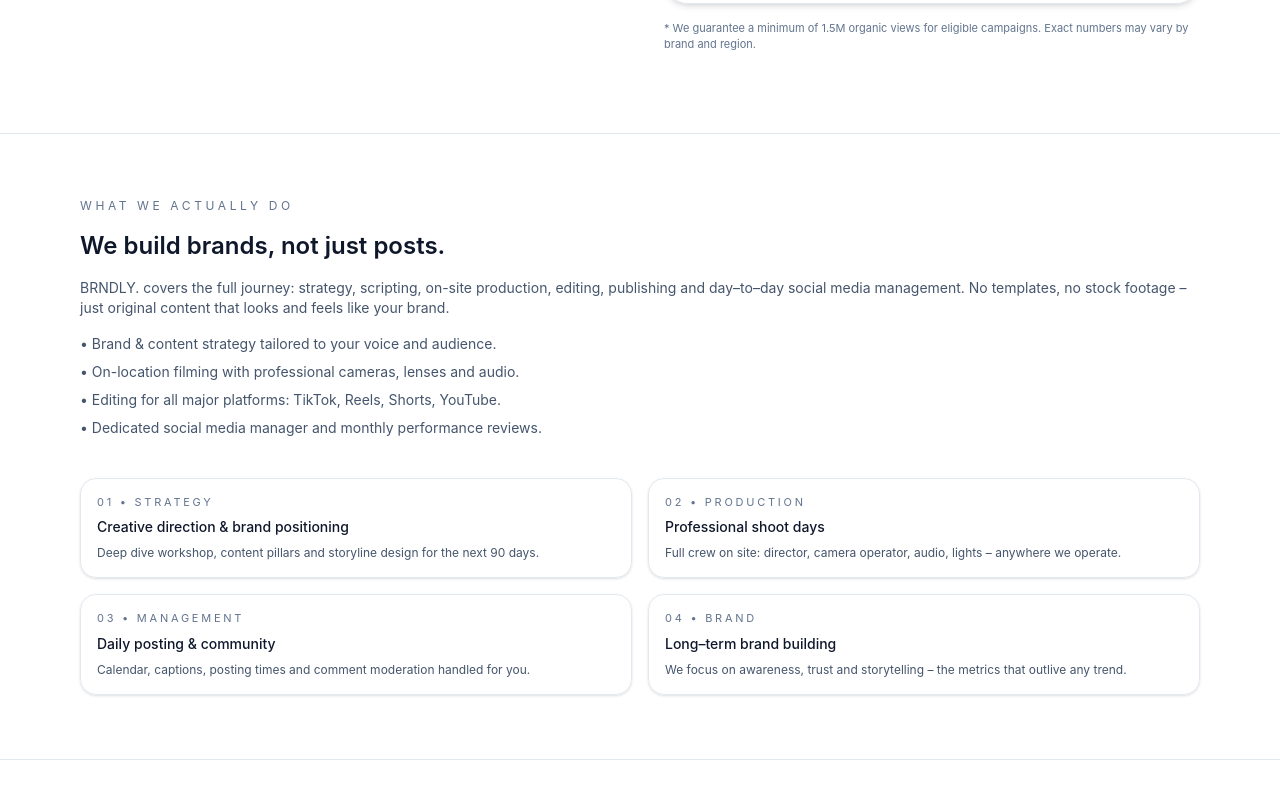
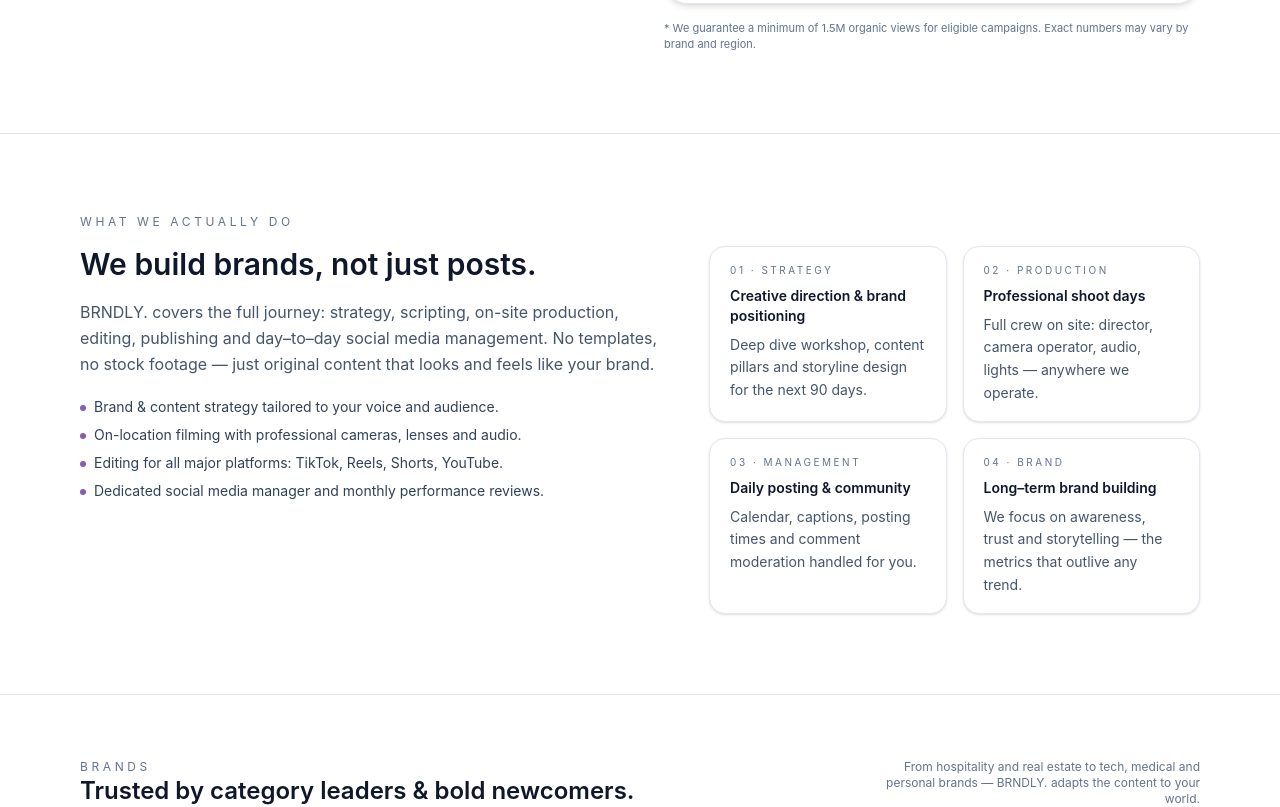
Before and after one commit to PaulMoza77/BRNDLY, a React (Vite) app: page / in a window 1280 px wide. Shown: the part 803-1610 px from the top of the page. Built offline with nearby package versions, Linux system fonts and the light colour scheme; no server answers; the database is empty.

Commit message:
About edit added in HomeEdit

```diff
--- a/src/components/brndly/BrndlyLandingPreview.tsx
+++ b/src/components/brndly/BrndlyLandingPreview.tsx
@@ -69,14 +69,24 @@
             }}
             onUpdateMetric={(id: string, partial: Partial<HeroMetric>) => {
               const current = (cfg.hero.metrics ?? []) as HeroMetric[];
-              const next = current.map((m) => (m.id === id ? { ...m, ...partial } : m));
+              const next = current.map((m) =>
+                m.id === id ? { ...m, ...partial } : m
+              );
               patchHero({ metrics: next as any });
             }}
             onUpdateChips={(chips: string[]) => patchHero({ chips })}
           />
         )}
 
-        {cfg.sections.about && <About />}
+        {cfg.sections.about && (
+          <About
+            kicker={cfg.about.kicker}
+            title={cfg.about.title}
+            subtitle={cfg.about.subtitle}
+            bullets={cfg.about.bullets}
+            cards={cfg.about.cards}
+          />
+        )}
 
         {cfg.sections.brands && (
           <Brands
--- a/src/components/brndly/admin/HomeEdit.tsx
+++ b/src/components/brndly/admin/HomeEdit.tsx
@@ -7,6 +7,7 @@
   BrandCardItem,
   PortfolioItem,
   PortfolioPlatform,
+  AboutCard,
 } from "./homeConfig";
 import BrndlyLandingPreview from "@/components/brndly/BrndlyLandingPreview";
 import { Plus, Trash2, ChevronDown } from "lucide-react";
@@ -138,6 +139,34 @@
 
   function setHero(partial: Partial<HomeConfig["hero"]>) {
     setConfig({ ...config, hero: { ...config.hero, ...partial } });
+  }
+
+  function setAbout(partial: Partial<HomeConfig["about"]>) {
+    setConfig({ ...config, about: { ...config.about, ...partial } });
+  }
+
+  function updateAboutBullet(index: number, value: string) {
+    const next = (config.about.bullets ?? []).map((b, i) =>
+      i === index ? value : b
+    );
+    setAbout({ bullets: next });
+  }
+
+  function addAboutBullet() {
+    const next = [...(config.about.bullets ?? []), "New bullet..."];
+    setAbout({ bullets: next });
+  }
+
+  function removeAboutBullet(index: number) {
+    const next = (config.about.bullets ?? []).filter((_, i) => i !== index);
+    setAbout({ bullets: next });
+  }
+
+  function updateAboutCard(index: number, partial: Partial<AboutCard>) {
+    const next = (config.about.cards ?? []).map((c, i) =>
+      i === index ? { ...c, ...partial } : c
+    );
+    setAbout({ cards: next });
   }
 
   function setBrands(partial: Partial<HomeConfig["brands"]>) {
@@ -381,7 +410,6 @@
                 />
               </Field>
 
-              {/* ===== NEW: HERO METRICS EDITOR ===== */}
               <Field label="Hero metrics (edit + reorder)">
                 <div className="grid gap-3">
                   {(config.hero.metrics || []).map((m, idx) => (
@@ -440,7 +468,6 @@
                 </div>
               </Field>
 
-              {/* ===== NEW: HERO CHIPS EDITOR ===== */}
               <Field label="Hero chips (3 items)">
                 <div className="grid gap-2">
                   {(config.hero.chips || ["", "", ""]).slice(0, 3).map((c, i) => (
@@ -460,6 +487,114 @@
                   ))}
                 </div>
               </Field>
+            </div>
+          </Panel>
+
+          {/* ✅ NEW: ABOUT PANEL */}
+          <Panel
+            title="About"
+            subtitle="Editează secțiunea What we actually do."
+          >
+            <div className="grid gap-3">
+              <div className="grid gap-3 sm:grid-cols-2">
+                <Field label="Kicker">
+                  <Input
+                    value={config.about.kicker}
+                    onChange={(e) => setAbout({ kicker: e.target.value })}
+                  />
+                </Field>
+
+                <Field label="Title">
+                  <Input
+                    value={config.about.title}
+                    onChange={(e) => setAbout({ title: e.target.value })}
+                  />
+                </Field>
+              </div>
+
+              <Field label="Subtitle">
+                <Textarea
+                  value={config.about.subtitle}
+                  onChange={(e) => setAbout({ subtitle: e.target.value })}
+                />
+              </Field>
+
+              <div className="flex items-center justify-between pt-2">
+                <div className="text-sm font-semibold">Bullets</div>
+                <button
+                  type="button"
+                  onClick={addAboutBullet}
+                  className="h-9 px-3 rounded-xl border border-slate-200 bg-white hover:bg-slate-50 text-xs flex items-center gap-2"
+                >
+                  <Plus className="h-4 w-4" /> Add bullet
+                </button>
+              </div>
+
+              <div className="grid gap-2">
+                {config.about.bullets.map((b, idx) => (
+                  <div key={idx} className="flex items-start gap-2">
+                    <Input
+                      value={b}
+                      onChange={(e) =>
+                        updateAboutBullet(idx, e.target.value)
+                      }
+                    />
+                    <button
+                      type="button"
+                      onClick={() => removeAboutBullet(idx)}
+                      className="h-10 px-3 rounded-xl border border-red-200 bg-red-50 text-red-700 hover:bg-red-100 text-xs flex items-center gap-2"
+                    >
+                      <Trash2 className="h-4 w-4" />
+                    </button>
+                  </div>
+                ))}
+              </div>
+
+              <div className="pt-2">
+                <div className="text-sm font-semibold mb-2">Cards</div>
+
+                <div className="grid gap-3">
+                  {config.about.cards.map((c, idx) => (
+                    <div
+                      key={c.id ?? String(idx)}
+                      className="rounded-2xl border border-slate-200 p-4 grid gap-3"
+                    >
+                      <div className="text-sm font-medium">
+                        Card #{idx + 1}
+                      </div>
+
+                      <Field label="Overline (ex: 01 · STRATEGY)">
+                        <Input
+                          value={c.overline}
+                          onChange={(e) =>
+                            updateAboutCard(idx, { overline: e.target.value })
+                          }
+                        />
+                      </Field>
+
+                      <Field label="Title">
+                        <Input
+                          value={c.title}
+                          onChange={(e) =>
+                            updateAboutCard(idx, { title: e.target.value })
+                          }
+                        />
+                      </Field>
+
+                      <Field label="Description">
+                        <Textarea
+                          value={c.description}
+                          onChange={(e) =>
+                            updateAboutCard(idx, {
+                              description: e.target.value,
+                            })
+                          }
+                        />
+                      </Field>
+                    </div>
+                  ))}
+                </div>
+              </div>
             </div>
           </Panel>
 
@@ -559,9 +694,7 @@
                 <Field label="Kicker">
                   <Input
                     value={config.portfolio.kicker}
-                    onChange={(e) =>
-                      setPortfolio({ kicker: e.target.value })
-                    }
+                    onChange={(e) => setPortfolio({ kicker: e.target.value })}
                   />
                 </Field>
                 <Field label="Title">
@@ -612,9 +745,7 @@
                         <Input
                           value={it.title}
                           onChange={(e) =>
-                            updatePortfolioItem(idx, {
-                              title: e.target.value,
-                            })
+                            updatePortfolioItem(idx, { title: e.target.value })
                           }
                         />
                       </Field>
@@ -642,9 +773,7 @@
                         <Input
                           value={it.thumbUrl}
                           onChange={(e) =>
-                            updatePortfolioItem(idx, {
-                              thumbUrl: e.target.value,
-                            })
+                            updatePortfolioItem(idx, { thumbUrl: e.target.value })
                           }
                         />
                       </Field>
@@ -653,9 +782,7 @@
                         <Input
                           value={it.videoUrl}
                           onChange={(e) =>
-                            updatePortfolioItem(idx, {
-                              videoUrl: e.target.value,
-                            })
+                            updatePortfolioItem(idx, { videoUrl: e.target.value })
                           }
                         />
                       </Field>
@@ -666,9 +793,7 @@
                         <Input
                           value={it.viewsText}
                           onChange={(e) =>
-                            updatePortfolioItem(idx, {
-                              viewsText: e.target.value,
-                            })
+                            updatePortfolioItem(idx, { viewsText: e.target.value })
                           }
                         />
                       </Field>
--- a/src/components/brndly/admin/homeConfig.ts
+++ b/src/components/brndly/admin/homeConfig.ts
@@ -28,10 +28,17 @@
 };
 
 export type HeroMetric = {
-  id: string; // stable key for reorder
+  id: string;
   label: string;
   value: string;
   note: string;
+};
+
+export type AboutCard = {
+  id: string;
+  overline: string;
+  title: string;
+  description: string;
 };
 
 export type HomeConfig = {
@@ -50,6 +57,15 @@
 
     metrics: HeroMetric[];
     chips: string[];
+  };
+
+  // ✅ NEW: About editable
+  about: {
+    kicker: string;
+    title: string;
+    subtitle: string;
+    bullets: string[];
+    cards: AboutCard[];
   };
 
   brands: {
@@ -95,8 +111,50 @@
       { id: "clips", label: "Clips", value: "120+", note: "monthly assets" },
       { id: "time", label: "Time", value: "7d", note: "average delivery" },
     ],
+    chips: ["TikTok • 840k", "Reels • 420k", "Shorts • 260k"],
+  },
 
-    chips: ["TikTok • 840k", "Reels • 420k", "Shorts • 260k"],
+  about: {
+    kicker: "What we actually do",
+    title: "We build brands, not just posts.",
+    subtitle:
+      "BRNDLY. covers the full journey: strategy, scripting, on-site production, editing, publishing and day–to–day social media management. No templates, no stock footage — just original content that looks and feels like your brand.",
+    bullets: [
+      "Brand & content strategy tailored to your voice and audience.",
+      "On-location filming with professional cameras, lenses and audio.",
+      "Editing for all major platforms: TikTok, Reels, Shorts, YouTube.",
+      "Dedicated social media manager and monthly performance reviews.",
+    ],
+    cards: [
+      {
+        id: "strategy",
+        overline: "01 · STRATEGY",
+        title: "Creative direction & brand positioning",
+        description:
+          "Deep dive workshop, content pillars and storyline design for the next 90 days.",
+      },
+      {
+        id: "production",
+        overline: "02 · PRODUCTION",
+        title: "Professional shoot days",
+        description:
+          "Full crew on site: director, camera operator, audio, lights — anywhere we operate.",
+      },
+      {
+        id: "management",
+        overline: "03 · MANAGEMENT",
+        title: "Daily posting & community",
+        description:
+          "Calendar, captions, posting times and comment moderation handled for you.",
+      },
+      {
+        id: "brand",
+        overline: "04 · BRAND",
+        title: "Long–term brand building",
+        description:
+          "We focus on awareness, trust and storytelling — the metrics that outlive any trend.",
+      },
+    ],
   },
 
   brands: {
@@ -162,8 +220,7 @@
   },
 };
 
-// bump when schema changes
-export const HOME_CONFIG_CACHE_KEY = "brndly_home_config_cache_v4";
+export const HOME_CONFIG_CACHE_KEY = "brndly_home_config_cache_v5";
 
 export function safeParse<T>(s: string | null): T | null {
   if (!s) return null;
@@ -180,7 +237,6 @@
 
 function normalizeMetrics(v: unknown): HeroMetric[] | null {
   if (!isNonEmptyArray<any>(v)) return null;
-
   const fallbackIds = ["views", "clips", "time"];
   return v
     .map((m, i) => ({
@@ -197,7 +253,26 @@
   return v.map((x) => String(x ?? "")).slice(0, 3);
 }
 
-export function mergeHomeConfig(raw: Partial<HomeConfig> | null | undefined): HomeConfig {
+function normalizeAboutBullets(v: unknown): string[] | null {
+  if (!isNonEmptyArray<any>(v)) return null;
+  return v.map((x) => String(x ?? "")).filter(Boolean).slice(0, 8);
+}
+
+function normalizeAboutCards(v: unknown): AboutCard[] | null {
+  if (!isNonEmptyArray<any>(v)) return null;
+  return v
+    .map((c, i) => ({
+      id: String(c?.id ?? `card${i}`),
+      overline: String(c?.overline ?? ""),
+      title: String(c?.title ?? ""),
+      description: String(c?.description ?? ""),
+    }))
+    .slice(0, 8);
+}
+
+export function mergeHomeConfig(
+  raw: Partial<HomeConfig> | null | undefined
+): HomeConfig {
   if (!raw) return DEFAULT_HOME_CONFIG;
 
   const merged: HomeConfig = {
@@ -212,8 +287,23 @@
     hero: {
       ...DEFAULT_HOME_CONFIG.hero,
       ...(raw.hero ?? {}),
-      metrics: normalizeMetrics((raw.hero as any)?.metrics) ?? DEFAULT_HOME_CONFIG.hero.metrics,
-      chips: normalizeChips((raw.hero as any)?.chips) ?? DEFAULT_HOME_CONFIG.hero.chips,
+      metrics:
+        normalizeMetrics((raw.hero as any)?.metrics) ??
+        DEFAULT_HOME_CONFIG.hero.metrics,
+      chips:
+        normalizeChips((raw.hero as any)?.chips) ??
+        DEFAULT_HOME_CONFIG.hero.chips,
+    },
+
+    about: {
+      ...DEFAULT_HOME_CONFIG.about,
+      ...(raw.about ?? {}),
+      bullets:
+        normalizeAboutBullets((raw.about as any)?.bullets) ??
+        DEFAULT_HOME_CONFIG.about.bullets,
+      cards:
+        normalizeAboutCards((raw.about as any)?.cards) ??
+        DEFAULT_HOME_CONFIG.about.cards,
     },
 
     brands: {
@@ -253,7 +343,9 @@
 }
 
 export function loadCachedHomeConfig(): HomeConfig {
-  const raw = safeParse<HomeConfig>(localStorage.getItem(HOME_CONFIG_CACHE_KEY));
+  const raw = safeParse<HomeConfig>(
+    localStorage.getItem(HOME_CONFIG_CACHE_KEY)
+  );
   return mergeHomeConfig(raw ?? null);
 }
 
--- a/src/components/brndly/sections/About.tsx
+++ b/src/components/brndly/sections/About.tsx
@@ -1,64 +1,89 @@
+// src/components/brndly/sections/About.tsx
 
-export default function About() {
+type AboutCard = {
+  id: string;
+  overline: string;
+  title: string;
+  description: string;
+};
+
+type Props = {
+  kicker?: string;
+  title?: string;
+  subtitle?: string;
+  bullets?: string[];
+  cards?: AboutCard[];
+};
+
+export default function About({
+  kicker = "What we actually do",
+  title = "We build brands, not just posts.",
+  subtitle =
+    "BRNDLY. covers the full journey: strategy, scripting, on-site production, editing, publishing and day–to–day social media management. No templates, no stock footage — just original content that looks and feels like your brand.",
+  bullets = [],
+  cards = [],
+}: Props) {
   return (
     <section id="about" className="border-b border-slate-200">
-      <div className="max-w-6xl mx-auto px-4 py-12 md:py-16 grid md:grid-cols-[1.1fr,1.3fr] gap-10 items-start">
-        <div className="space-y-4">
-          <p className="text-xs uppercase tracking-[0.3em] text-slate-500">
-            What we actually do
+      <div className="mx-auto max-w-6xl px-4 py-12 md:py-20">
+        <p className="mb-4 text-xs uppercase tracking-[0.3em] text-slate-500">
+          {kicker}
         </p>
 
-          <h2 className="text-xl md:text-2xl font-semibold">
-            We build brands, not just posts.
+        <div className="grid items-start gap-10 lg:grid-cols-[1.2fr_1fr]">
+          <div>
+            <h2 className="mb-4 text-2xl font-semibold leading-tight md:text-3xl">
+              {title}
             </h2>
 
-          <p className="text-sm text-slate-600">
-            BRNDLY. covers the full journey: strategy, scripting, on-site production,
-            editing, publishing and day–to–day social media management. No templates,
-            no stock footage – just original content that looks and feels like your brand.
+            <p className="mb-5 text-sm leading-relaxed text-slate-600 md:text-base">
+              {subtitle}
             </p>
 
-          <ul className="text-sm text-slate-600 space-y-2">
-            <li>• Brand & content strategy tailored to your voice and audience.</li>
-            <li>• On-location filming with professional cameras, lenses and audio.</li>
-            <li>• Editing for all major platforms: TikTok, Reels, Shorts, YouTube.</li>
-            <li>• Dedicated social media manager and monthly performance reviews.</li>
+            {bullets.length > 0 && (
+              <ul className="space-y-2 text-sm text-slate-700">
+                {bullets.map((b, i) => (
+                  <li key={i} className="flex gap-2">
+                    <span className="mt-2 h-1.5 w-1.5 shrink-0 rounded-full bg-purple-900/70" />
+                    <span>{b}</span>
+                  </li>
+                ))}
               </ul>
+            )}
           </div>
 
-        <div className="grid sm:grid-cols-2 gap-4 text-xs">
-          <StepCard
-            k="01 • Strategy"
-            title="Creative direction & brand positioning"
-            desc="Deep dive workshop, content pillars and storyline design for the next 90 days."
+          <div className="grid gap-4 sm:grid-cols-2">
+            {cards.map((c) => (
+              <AboutCardUI
+                key={c.id}
+                overline={c.overline}
+                title={c.title}
+                description={c.description}
               />
-          <StepCard
-            k="02 • Production"
-            title="Professional shoot days"
-            desc="Full crew on site: director, camera operator, audio, lights – anywhere we operate."
-          />
-          <StepCard
-            k="03 • Management"
-            title="Daily posting & community"
-            desc="Calendar, captions, posting times and comment moderation handled for you."
-          />
-          <StepCard
-            k="04 • Brand"
-            title="Long–term brand building"
-            desc="We focus on awareness, trust and storytelling – the metrics that outlive any trend."
-          />
+            ))}
+          </div>
         </div>
       </div>
     </section>
   );
 }
 
-function StepCard({ k, title, desc }: { k: string; title: string; desc: string }) {
+function AboutCardUI(props: {
+  overline: string;
+  title: string;
+  description: string;
+}) {
+  const { overline, title, description } = props;
+
   return (
-    <div className="border border-slate-200 rounded-2xl bg-white/90 shadow-sm hover:shadow-lg hover:-translate-y-1 transition-transform transition-shadow duration-300 p-4 flex flex-col gap-2">
-      <span className="uppercase tracking-[0.25em] text-[11px] text-slate-500">{k}</span>
-      <p className="font-medium text-sm">{title}</p>
-      <p className="text-slate-600 text-xs">{desc}</p>
+    <div className="rounded-2xl border border-slate-200 bg-white px-5 py-4 shadow-sm transition hover:-translate-y-1 hover:shadow-lg">
+      <div className="mb-2 text-[10px] uppercase tracking-[0.25em] text-slate-500">
+        {overline}
+      </div>
+      <div className="mb-2 text-sm font-semibold">{title}</div>
+      <div className="text-sm leading-relaxed text-slate-600">
+        {description}
+      </div>
     </div>
   );
 }
```
Lines whose indentation alone changed are shown as unchanged.
